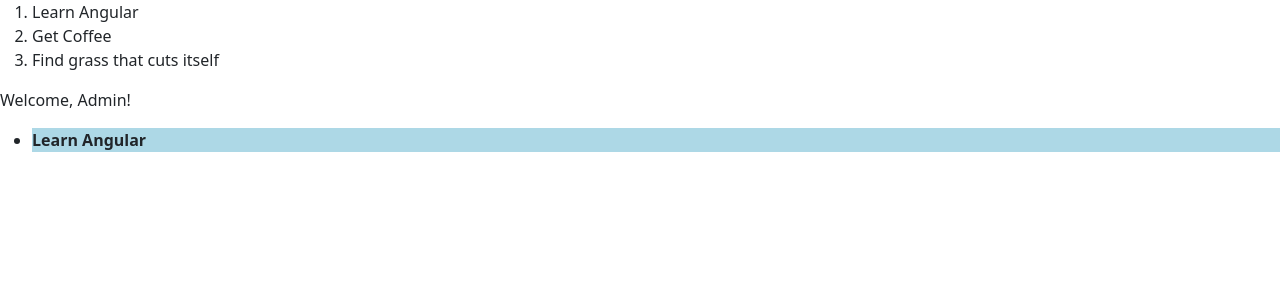
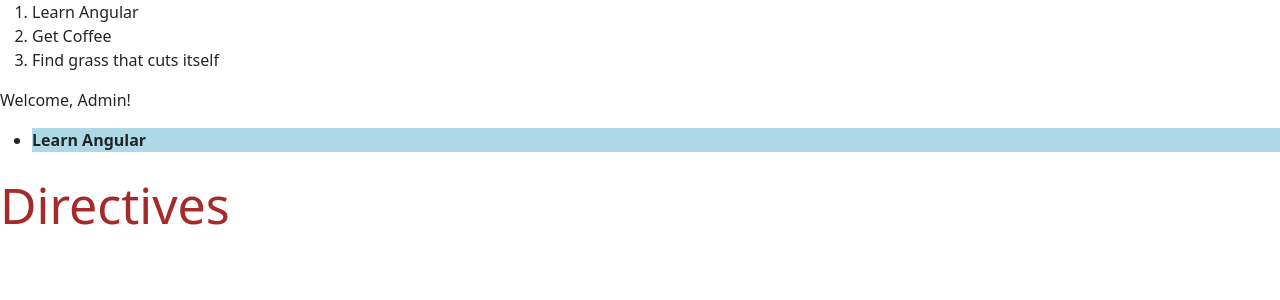
Before and after one commit to gouthamraj020102/angular, an Angular app: page / in a window 1280 px wide. Shown: the top 300 px of the page. Built offline with nearby package versions, Linux system fonts and the light colour scheme.

Commit message:
Attribute Directive: ngStyle

```diff
--- a/src/app/app.component.html
+++ b/src/app/app.component.html
@@ -18,3 +18,7 @@
 <ul>
   <li [ngClass]="{'selected': item.isComplete}">{{ item.wishText }}</li>
 </ul>
+
+<p [ngStyle]="{ 'color': textColor, 'font-size': fontSize + 'px' }">
+  Directives
+</p>
--- a/src/app/app.component.ts
+++ b/src/app/app.component.ts
@@ -16,6 +16,8 @@
   title = 'angular';
   isLoggedIn = false;
   userRole = 'admin';
+  textColor = 'brown';
+  fontSize = 50;
   constructor() {
     setTimeout(() => {
       this.title = "Angular"
```
